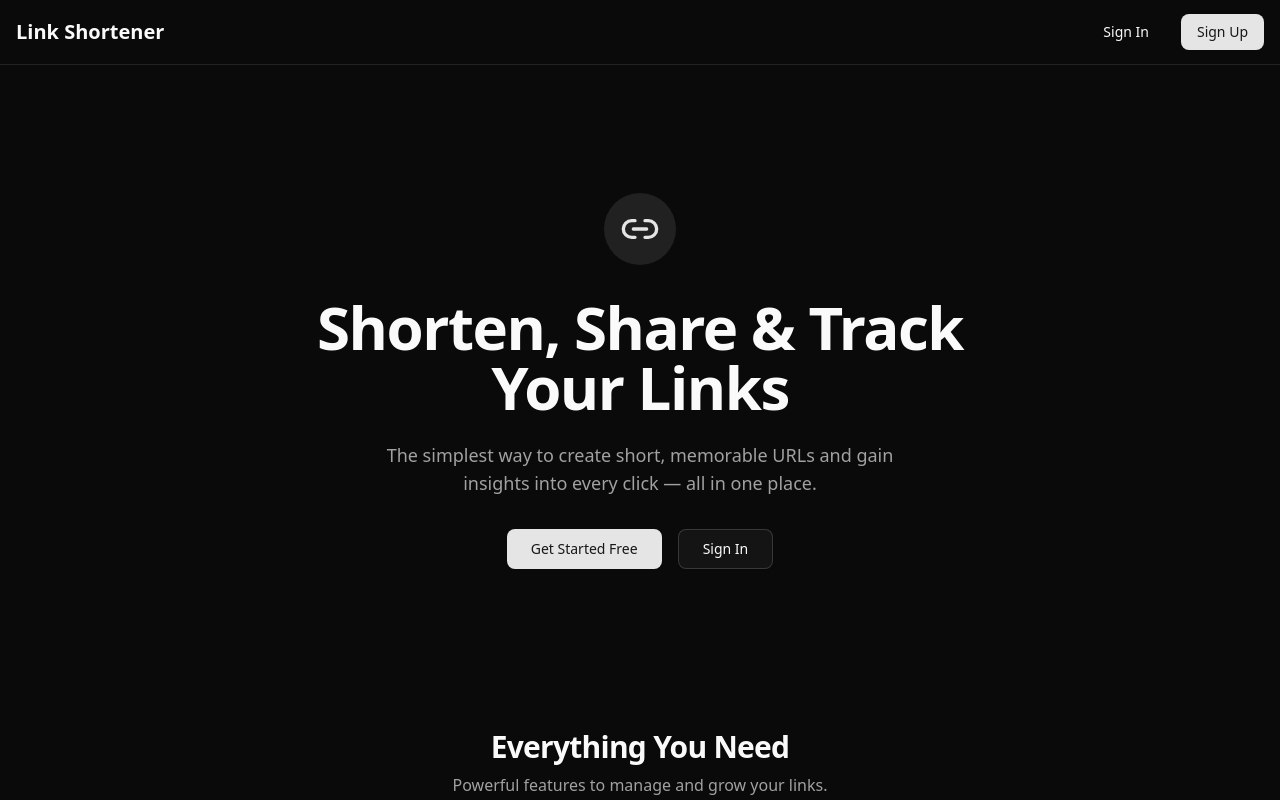
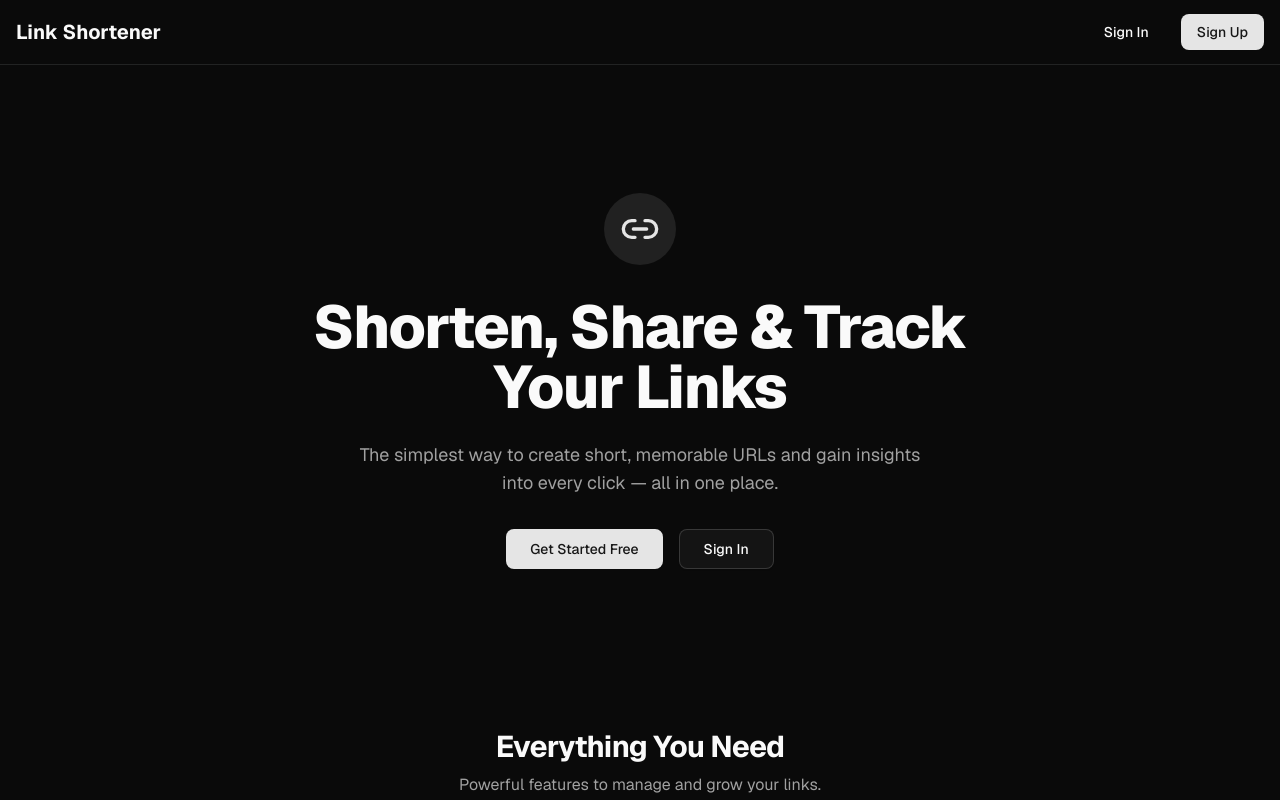
Before and after one commit to manu2raj/linkshortenerproject, a Next.js app: page / in a window 1280 px wide. Shown: the top 800 px of the page. Built offline with nearby package versions, Linux system fonts and the light colour scheme; no server answers.

Commit message:
fix: apply font-sans to body to activate Geist fonts
Co-authored-by: manu2raj <86165841+manu2raj@users.noreply.github.com>

```diff
--- a/app/layout.tsx
+++ b/app/layout.tsx
@@ -36,7 +36,7 @@ export default function RootLayout({
     <ClerkProvider appearance={{ baseTheme: dark }}>
       <html lang="en" className="dark">
         <body
-          className={`${geistSans.variable} ${geistMono.variable} antialiased`}
+          className={`${geistSans.variable} ${geistMono.variable} font-sans antialiased`}
         >
           <header className="border-b">
             <div className="container mx-auto flex h-16 items-center justify-between px-4">
```
